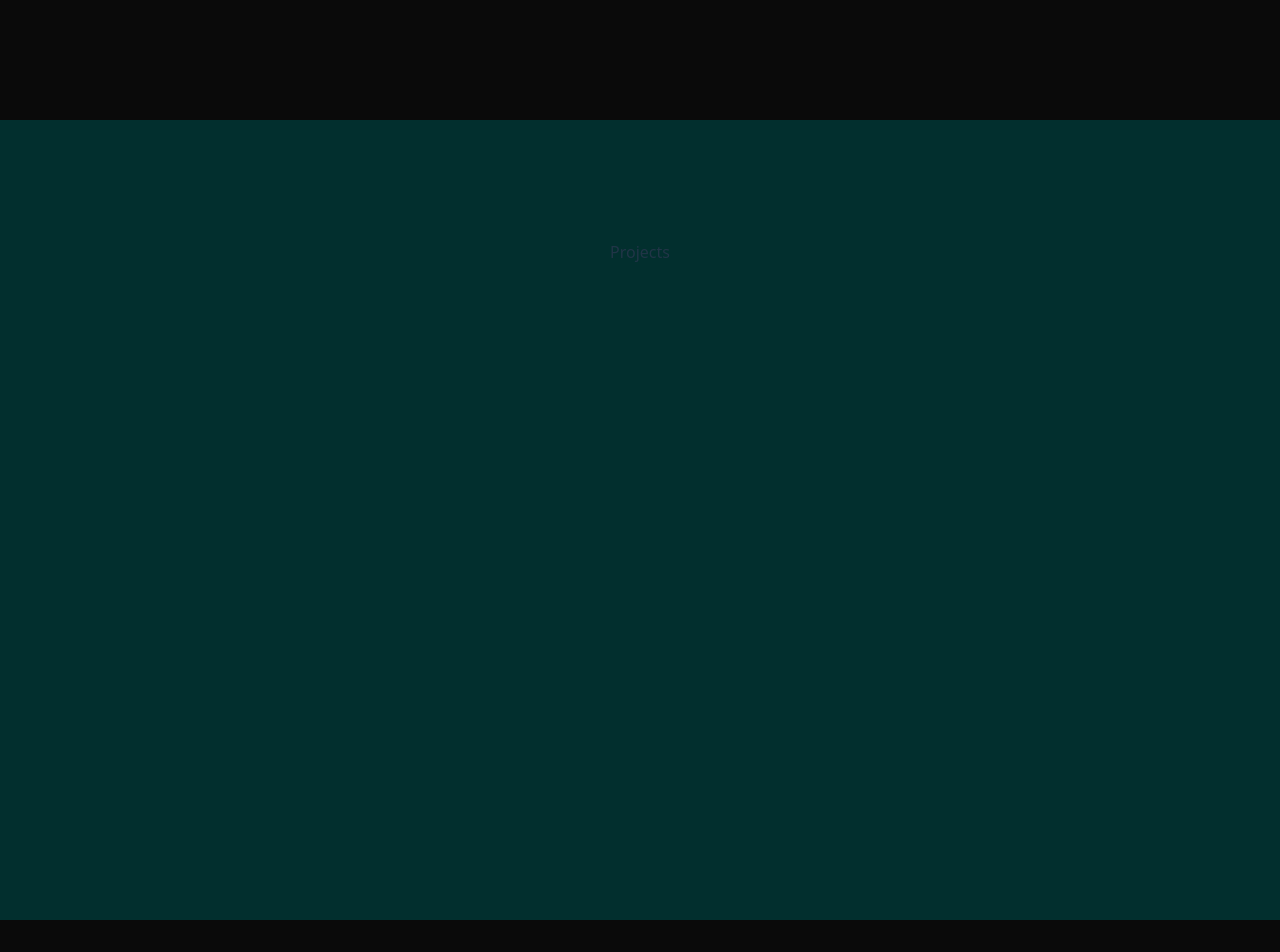
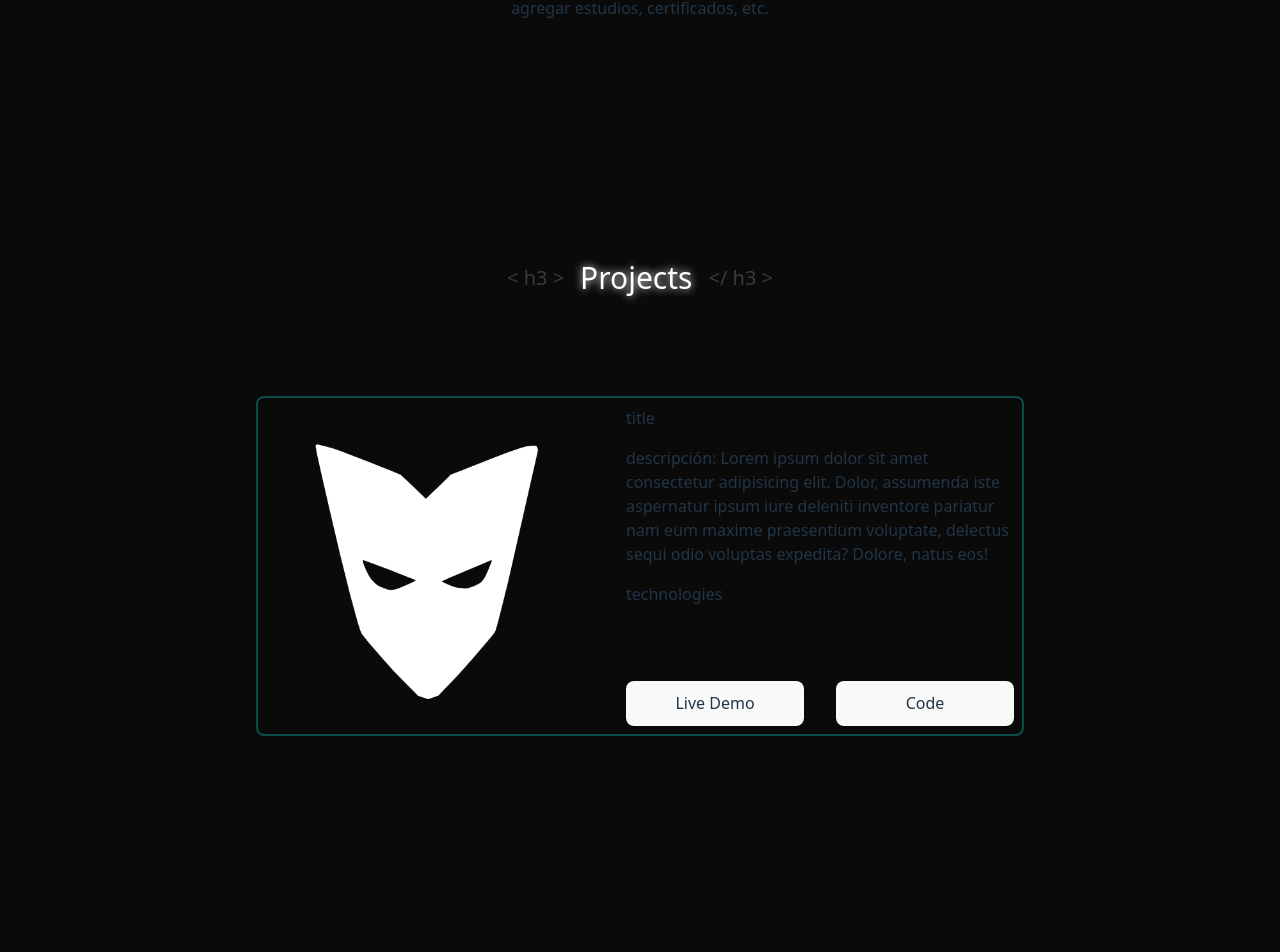
Before and after one commit to Anghy73/portafolio-v1.0, a React (Vite) app: page / in a window 1280 px wide. Shown: the part 1392-2344 px from the top of the page. Built offline with nearby package versions, Linux system fonts and the light colour scheme.

Commit message:
avances en projects

```diff
--- a/src/components/AboutMe.tsx
+++ b/src/components/AboutMe.tsx
@@ -1,7 +1,7 @@
 function AboutMe() {
   return (
     <section id="about" className='w-full max-w-2xl h-full flex flex-col justify-center items-center py-30 mx-auto'>
-      <h2 className="font-medium text-3xl flex justify-center items-center gap-4 pb-10"><span className="text-white/20 text-xl">&#60; h3 &#62;</span> <span className="text-white text-shadow-[0px_0px_8px] text-shadow-white">About me </span><span className="text-white/20 text-xl">&#60;/ h3 &#62;</span></h2>
+      <h2 className="font-medium text-3xl flex justify-center items-center gap-4 pb-15"><span className="text-white/20 text-xl">&#60; h3 &#62;</span> <span className="text-white text-shadow-[0px_0px_8px] text-shadow-white">About me </span><span className="text-white/20 text-xl">&#60;/ h3 &#62;</span></h2>
       <p className="font-medium text-left flex justify-center items-center"><span className="min-w-13 text-white/20 text-md mr-3">&#60; p &#62;</span>Hi, I'm Andy. I'm 20 years old, from Chile, and passionate about technology and web development. I'm currently building on projects to improve my skills and prepare for future job opportunities.<span className="text-white/20 text-md min-w-13">&#60;/ p &#62;</span></p>
       <div>
         <p>agregar estudios, certificados, etc.</p>
--- a/src/components/Projects.tsx
+++ b/src/components/Projects.tsx
@@ -1,7 +1,28 @@
+import img from '../../public/logo.png'
+
 function Projects() {
   return (
-    <div id="projects" className="w-full h-screen bg-teal-950 py-30">
-      <h3>Projects</h3>
+    <div id="projects" className="w-full h-full py-30">
+      <h2 className="font-medium text-3xl flex justify-center items-center gap-4 pb-10 mb-15"><span className="text-white/20 text-xl">&#60; h3 &#62;</span> <span className="text-white text-shadow-[0px_0px_8px] text-shadow-white">Projects</span><span className="text-white/20 text-xl">&#60;/ h3 &#62;</span></h2>
+
+      <section className="w-full h-full grid grid-cols-1 grid-rows-2 gap-10 justify-items-center">
+        <div className='w-full max-w-3xl flex justify-start gap-10 items-center p-2 border-2 border-teal-900 rounded-lg'>
+          <figure className='w-full max-w-80 h-full hover:bg-red-500 rounded-md'>
+            <img className='w-full h-full object-contain' src={img} alt="" />
+          </figure>
+          <div className='flex flex-col justify-between items-start w-full h-full text-start'>
+            <div className='flex flex-col gap-4'>
+              <h3>title</h3>
+              <p>descripción: Lorem ipsum dolor sit amet consectetur adipisicing elit. Dolor, assumenda iste aspernatur ipsum iure deleniti inventore pariatur nam eum maxime praesentium voluptate, delectus sequi odio voluptas expedita? Dolore, natus eos!</p>
+              <div>technologies</div>
+            </div>
+            <div className='flex w-full gap-8'>
+              <button className='w-full'>Live Demo</button>
+              <button className='w-full'>Code</button>
+            </div>
+          </div>
+        </div>
+      </section>
     </div>
   )
 }
```
